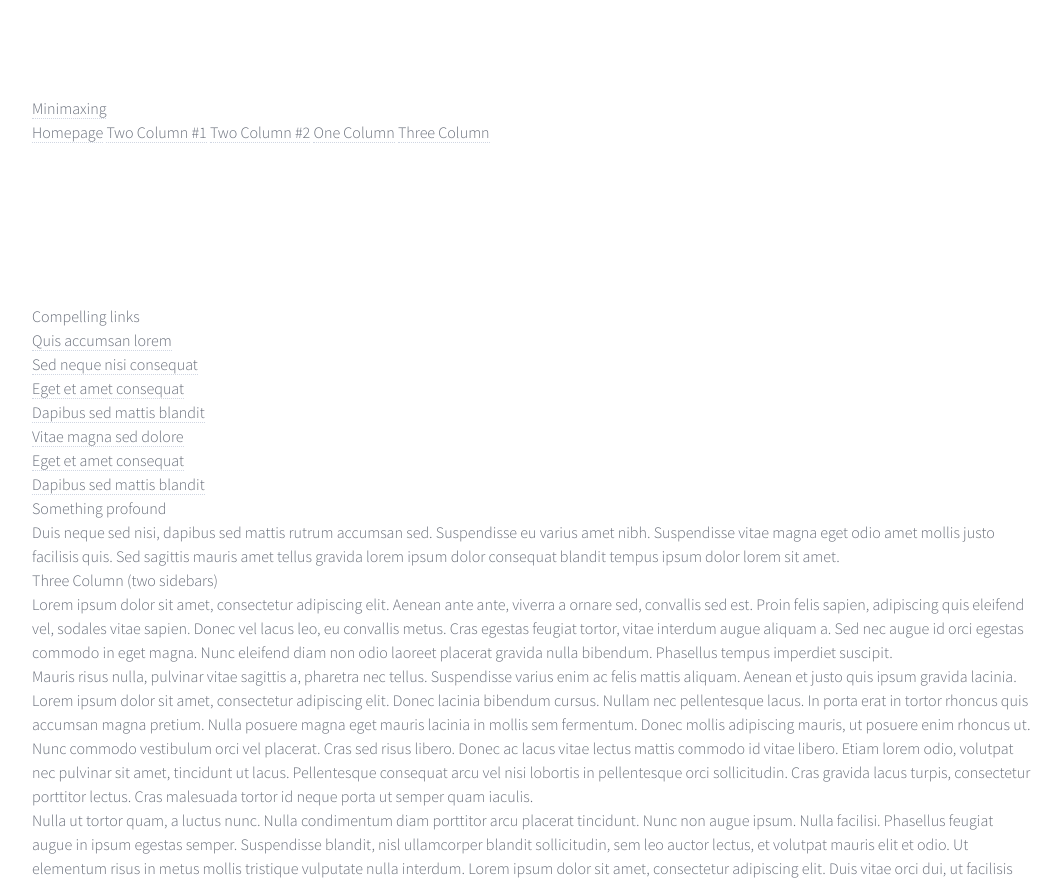
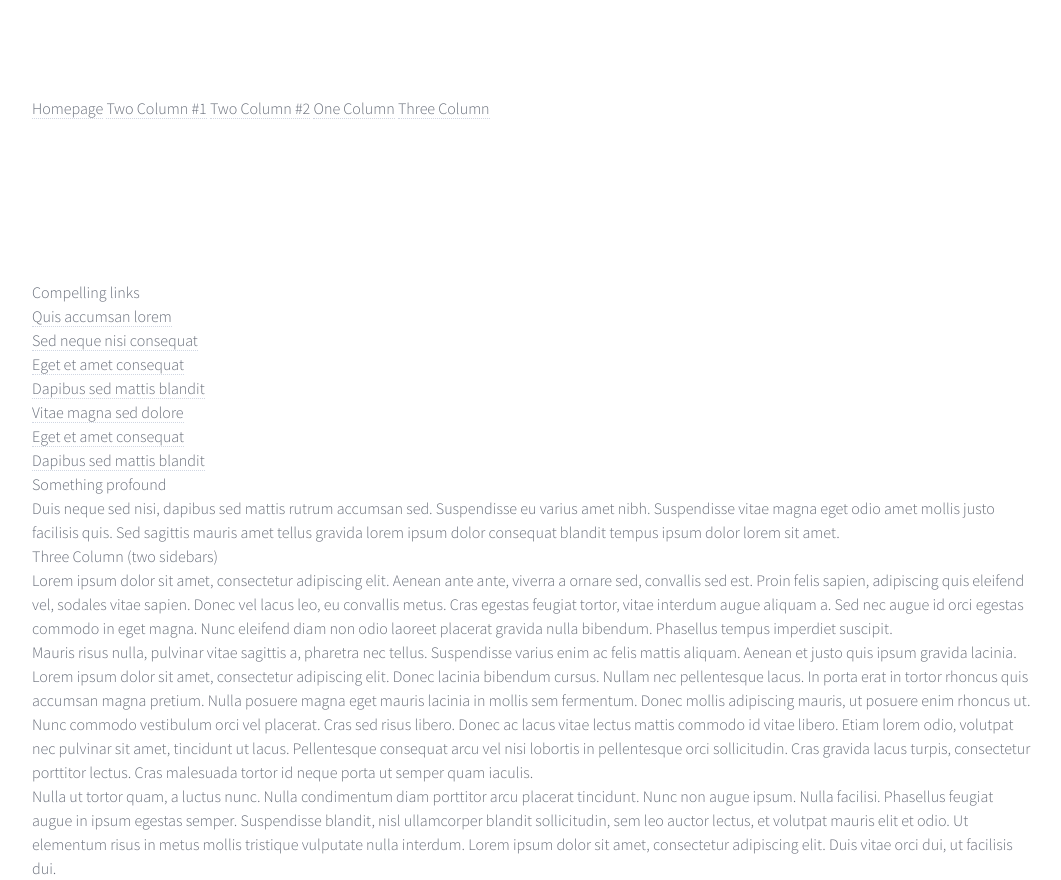
Before and after one commit to RenoCross/the-rushing-gnome, a Jekyll site: the page built from about/about-us.html, in a window 1280 px wide and 900 px high, cut to the strip 0-880 px from the top of the window. Shown: the whole strip, without its empty margins (108-1169 px from the left). Built offline with Jekyll 4.4.1, drawn with Linux system fonts in a browser that asks for light colours; nearby versions of some CDN libraries; library files that are not in the unit come from our copies.

Commit message:
Update about-us.html

```diff
--- a/about/about-us.html
+++ b/about/about-us.html
@@ -10,9 +10,9 @@
 				<div class="col-12">
 
 					<header id="header">
-						<h1><a href="index.html" id="logo">Minimaxing</a></h1>
+<!-- 						<h1><a href="../index.html" id="logo">Minimaxing</a></h1> -->
 						<nav id="nav">
-							<a href="index.html">Homepage</a>
+							<a href="../index.html">Homepage</a>
 							<a href="twocolumn1.html">Two Column #1</a>
 							<a href="twocolumn2.html">Two Column #2</a>
 							<a href="onecolumn.html">One Column</a>
```
